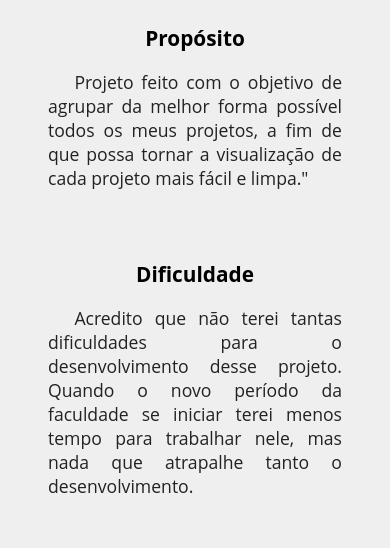
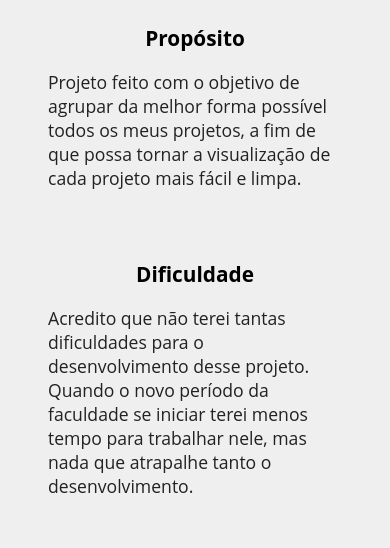
Before and after one commit to adriantorress/projetoportfolio, a React (Create React App) app: page /about in a window 390 px wide. Shown: the part 296-844 px from the top of the page. Built offline with nearby package versions, Linux system fonts and the light colour scheme.

Commit message:
Ajustes aboutme

```diff
--- a/src/components/layout/TextCard.module.css
+++ b/src/components/layout/TextCard.module.css
@@ -12,7 +12,6 @@
 }
 
 .text_card p {
-  text-indent: 1.5em;
   text-align: justify;
   word-break: break-word;
   margin-top: 1em;
@@ -24,7 +23,7 @@
 
 @media (max-width: 630px) {
   .text_card p {
-    text-align: justify;
+    text-align: left;
     word-break: break-word;
   }
 }
--- a/src/components/pages/About.js
+++ b/src/components/pages/About.js
@@ -8,7 +8,7 @@ export default function About() {
     <Container>
       <div className={styles.about}>
         <h1 >Sobre o <span>Portfólio</span></h1>
-        <TextCard title="Propósito"> Projeto feito com o objetivo de agrupar da melhor forma possível todos os meus projetos, a fim de que possa tornar a visualização de cada projeto mais fácil e limpa."</TextCard>
+        <TextCard title="Propósito"> Projeto feito com o objetivo de agrupar da melhor forma possível todos os meus projetos, a fim de que possa tornar a visualização de cada projeto mais fácil e limpa.</TextCard>
         <TextCard
           title="Dificuldade"> Acredito que não terei tantas dificuldades para o desenvolvimento desse projeto. Quando o novo período da faculdade se iniciar terei menos tempo para trabalhar nele, mas nada que atrapalhe tanto o desenvolvimento.</TextCard>
         <TextCard title="Recompensa">Ao desenvolver esse projeto ganharei mais experiência e adquirirei novos conhecimentos. Me aprofundarei cada vez mais nas tecnologias web e além disso acredito que ele possa abrir portas para o mercado de trabalho.</TextCard>
--- a/src/components/pages/AboutMe.js
+++ b/src/components/pages/AboutMe.js
@@ -24,8 +24,8 @@ export default function AboutMe() {
             <h2>Jornada acadêmica</h2>
             <div className={styles.cards}>
               <TextCard title="Ensino fundamental">Cursei todo o ensino fundamental em escola pública aqui na minha cidade. Tive ótimos professores e consegui aproveitar bastante o período.</TextCard>
-              <TextCard title="Técnico em Informática para a Internet">Ao fim do 9º ano do ensino fundamental fiz a prova para cursar o ensino técnico em informática para internet (integrado ao ensino médio) no Instituto Federal de Alagoas, apesar de não saber da existência da instituição até 2 meses antes da prova (uma professora inscreveu toda a turma no processo seletivo, eu era bastante leigo quanto as possibilidades públicas de ensino), consegui passar e cursei durante 4 anos. Minha maior dificuldade durante o curso técnico foi quanto ao aprendizado das tecnologias voltadas para web, já nos últimos 2 anos do curso, pois eu não tinha um PC para praticar em casa. Quanto as outras tecnologias haviam bastante prática em sala de aula e consegui fixar facilmente, inclusive minha melhor linguagem continua sendo a que aprendi no curso técnico: Python.</TextCard>
-              <TextCard title="Bacharelado em Sistemas de Informação">Ao fim do ensino técnico eu prontamente fiz a prova para cursar o ensino superior em sistemas de informação na mesma instituição, pois não me sentia preparado para o mercado de trabalho após o término do curso técnico, por não ter pegado prática com o desenvolvimento web e por ser leigo quanto a aplicação prática no mercado de trabalho do que eu havia aprendido com outras linguagens. Consegui passar no curso e atualmente estou no 4º período. Agora eu tenho uma máquina muita boa para prática diária na programação. Imergi nas tecnologias que não tinha conseguido fixar bem durante o curso técnico e estou buscando uma oportunidade para entrar no mercado de trabalho.</TextCard>
+              <TextCard title="Técnico em Informática para a Internet">Ao fim do 9º ano do ensino fundamental fiz a prova para cursar o ensino técnico em informática para internet (integrado ao ensino médio) no Instituto Federal de Alagoas, apesar de não saber da existência da instituição até 2 meses antes da prova (uma professora inscreveu toda a turma no processo seletivo, eu era bastante leigo quanto as possibilidades públicas de ensino), consegui passar e cursei durante 4 anos. <br /> Minha maior dificuldade durante o curso técnico foi quanto ao aprendizado das tecnologias voltadas para web, já nos últimos 2 anos do curso, pois eu não tinha um PC para praticar em casa. Quanto as outras tecnologias haviam bastante prática em sala de aula e consegui fixar facilmente, inclusive minha melhor linguagem continua sendo a que aprendi no curso técnico: Python.</TextCard>
+              <TextCard title="Bacharelado em Sistemas de Informação">Ao fim do ensino técnico eu fiz a prova para cursar o ensino superior em sistemas de informação na mesma instituição, pois não me sentia preparado para o mercado de trabalho após o término do curso técnico, por não ter pegado prática com o desenvolvimento web e por ser um pouco leigo quanto a aplicação prática no mercado de trabalho do que eu havia aprendido com outras linguagens. Consegui passar no curso e atualmente estou no 4º período. <br />Agora eu tenho uma máquina muita boa para prática diária na programação. Imergi nas tecnologias que não tinha conseguido fixar bem durante o curso técnico e estou buscando uma oportunidade para entrar no mercado de trabalho.</TextCard>
             </div>
           </>)
       case "skills":
```
